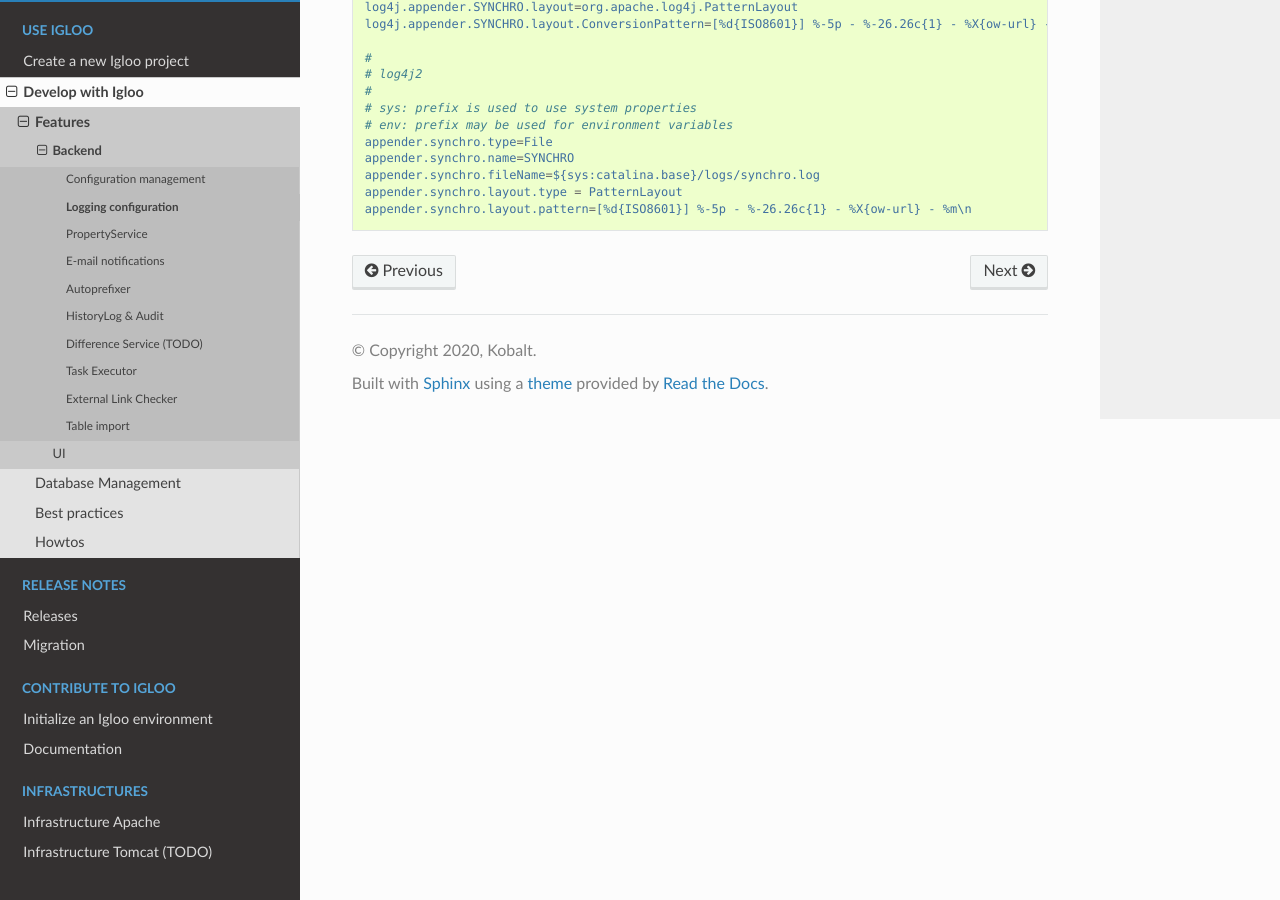
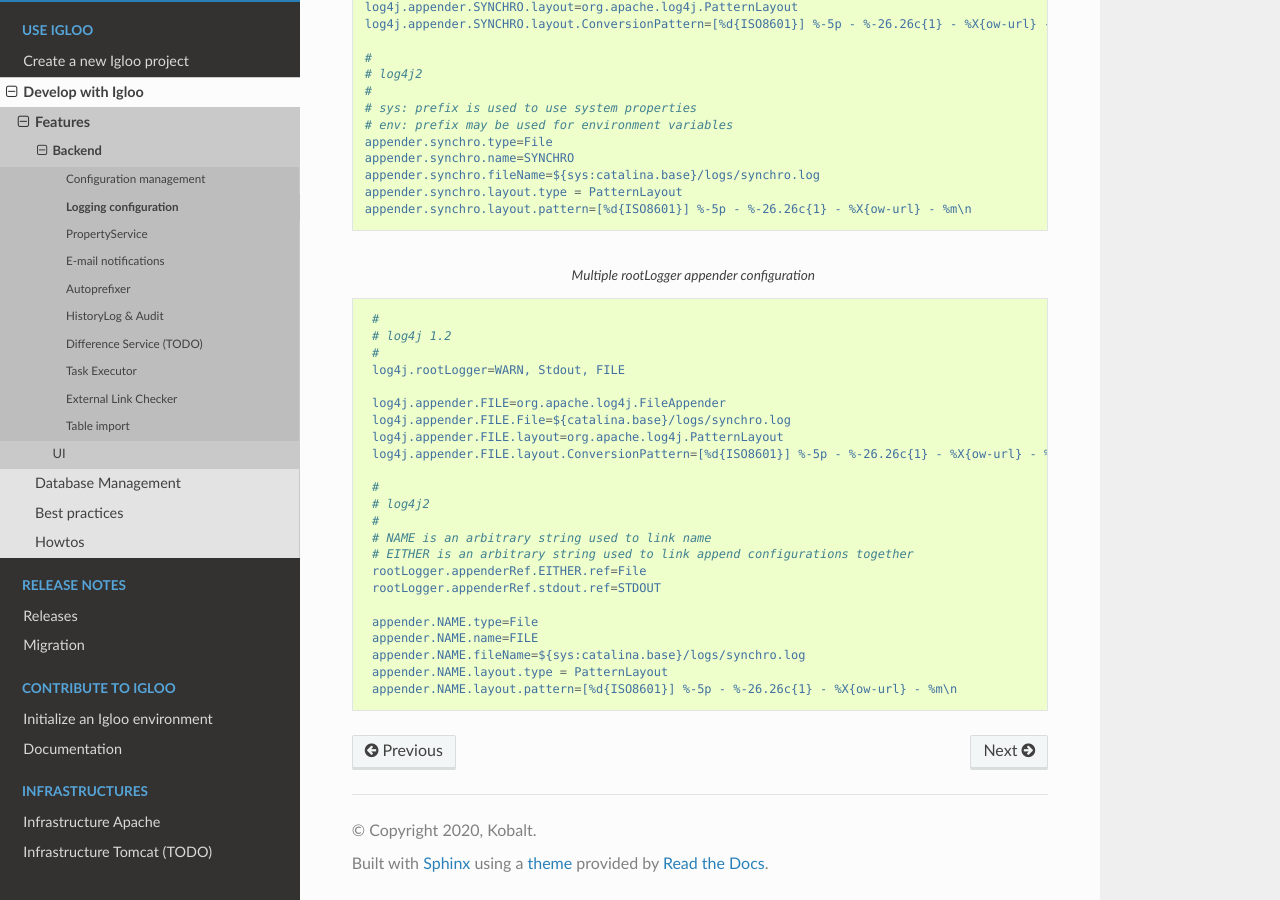
Before and after one commit to igloo-project/igloo-doc, a Sphinx documentation site: the page built from source/usage/features/logging.rst, in a window 1280 px wide and 900 px high, scrolled down 4464 px. Built offline with Sphinx 7.4.7 and the Read the Docs theme 2.0.0, drawn with Linux system fonts in a browser that asks for light colours.

Commit message:
Update log4j2 migration

```diff
--- a/source/usage/features/logging.rst
+++ b/source/usage/features/logging.rst
@@ -241,3 +241,30 @@ Here are examples:
    appender.synchro.fileName=${sys:catalina.base}/logs/synchro.log
    appender.synchro.layout.type = PatternLayout
    appender.synchro.layout.pattern=[%d{ISO8601}] %-5p - %-26.26c{1} - %X{ow-url} - %m\n
+
+.. code-block:: ini
+  :caption: Multiple rootLogger appender configuration
+
+   #
+   # log4j 1.2
+   #
+   log4j.rootLogger=WARN, Stdout, FILE
+
+   log4j.appender.FILE=org.apache.log4j.FileAppender
+   log4j.appender.FILE.File=${catalina.base}/logs/synchro.log
+   log4j.appender.FILE.layout=org.apache.log4j.PatternLayout
+   log4j.appender.FILE.layout.ConversionPattern=[%d{ISO8601}] %-5p - %-26.26c{1} - %X{ow-url} - %m\n
+
+   #
+   # log4j2
+   #
+   # NAME is an arbitrary string used to link name
+   # EITHER is an arbitrary string used to link append configurations together
+   rootLogger.appenderRef.EITHER.ref=File
+   rootLogger.appenderRef.stdout.ref=STDOUT
+
+   appender.NAME.type=File
+   appender.NAME.name=FILE
+   appender.NAME.fileName=${sys:catalina.base}/logs/synchro.log
+   appender.NAME.layout.type = PatternLayout
+   appender.NAME.layout.pattern=[%d{ISO8601}] %-5p - %-26.26c{1} - %X{ow-url} - %m\n
```
